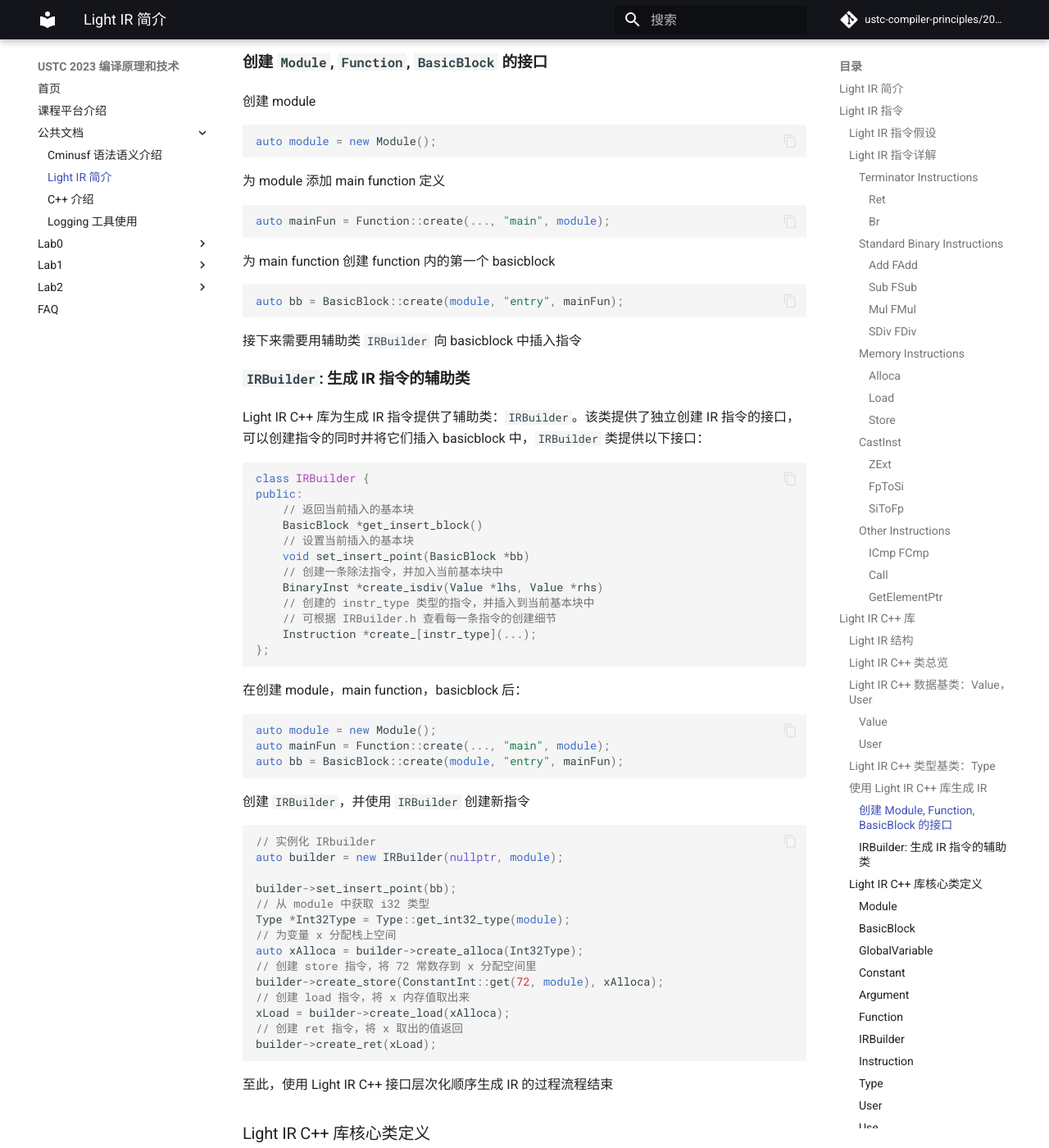
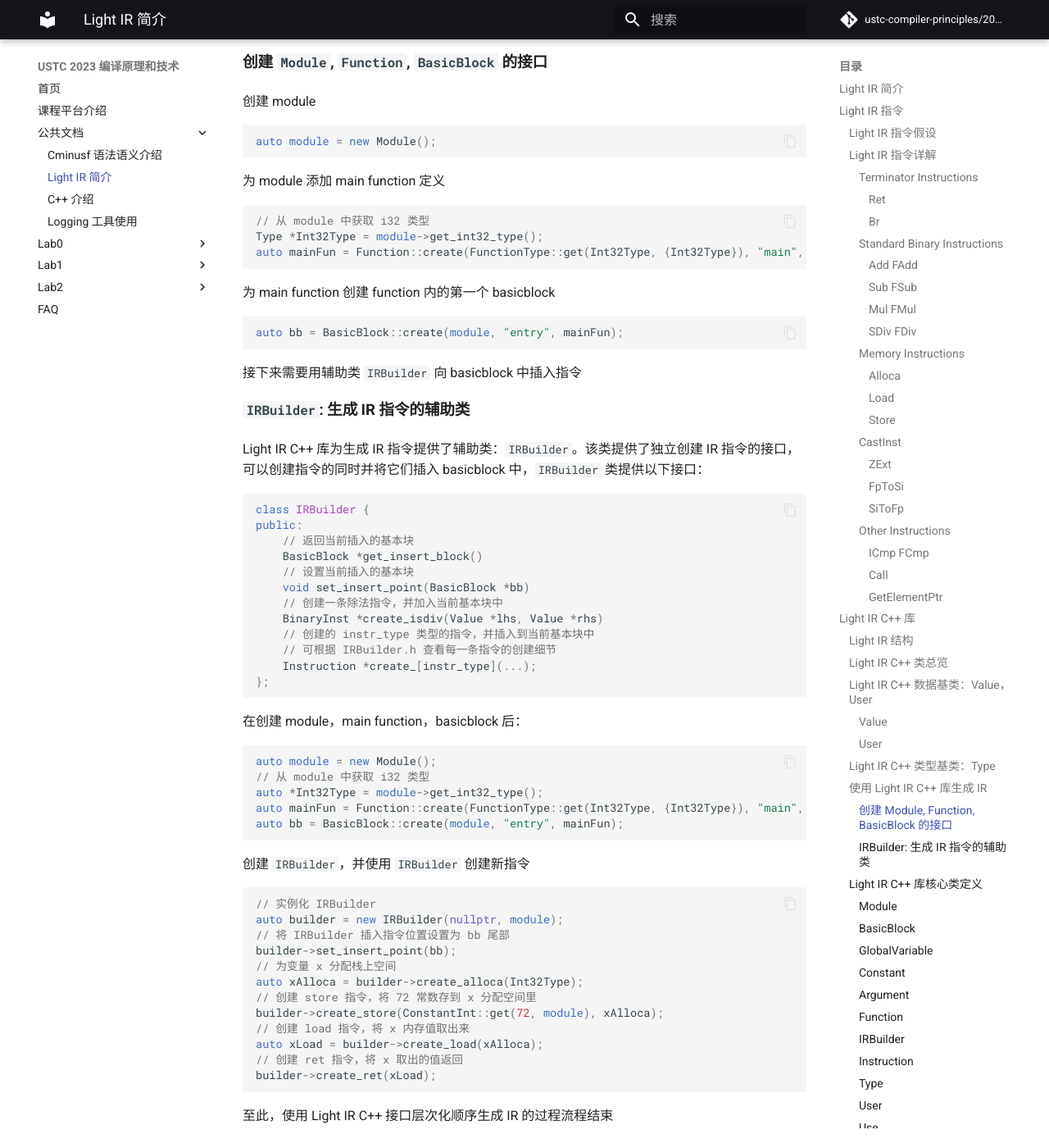
Before and after one commit to ustc-compiler-principles/2023, an MkDocs documentation site: the page built from docs/common/LightIR.md, in a window 1280 px wide and 1400 px high, scrolled down 10336 px. Shown: the whole window at 82% size. Built offline with MkDocs 1.6.1 and Material for MkDocs 9.7.7, drawn with Linux system fonts in a browser that asks for light colours; comment, search, counter and statistics services are not loaded.

Commit message:
update doc

````diff
--- a/docs/common/LightIR.md
+++ b/docs/common/LightIR.md
@@ -299,7 +299,9 @@ auto module = new Module();
 为 module 添加 main function 定义
 
 ```cpp
-auto mainFun = Function::create(..., "main", module);
+// 从 module 中获取 i32 类型
+Type *Int32Type = module->get_int32_type();
+auto mainFun = Function::create(FunctionType::get(Int32Type, {Int32Type}), "main", module);
 ```
 
 为 main function 创建 function 内的第一个 basicblock
@@ -333,25 +335,25 @@ public:
 
 ```cpp
 auto module = new Module();
-auto mainFun = Function::create(..., "main", module);
+// 从 module 中获取 i32 类型
+auto *Int32Type = module->get_int32_type();
+auto mainFun = Function::create(FunctionType::get(Int32Type, {Int32Type}), "main", module);
 auto bb = BasicBlock::create(module, "entry", mainFun);
 ```
 
 创建 `IRBuilder`，并使用 `IRBuilder` 创建新指令
 
 ```cpp
-// 实例化 IRbuilder
+// 实例化 IRBuilder
 auto builder = new IRBuilder(nullptr, module);
-
+// 将 IRBuilder 插入指令位置设置为 bb 尾部
 builder->set_insert_point(bb);
-// 从 module 中获取 i32 类型
-Type *Int32Type = Type::get_int32_type(module);
 // 为变量 x 分配栈上空间
 auto xAlloca = builder->create_alloca(Int32Type);
 // 创建 store 指令，将 72 常数存到 x 分配空间里
 builder->create_store(ConstantInt::get(72, module), xAlloca);
 // 创建 load 指令，将 x 内存值取出来
-xLoad = builder->create_load(xAlloca);
+auto xLoad = builder->create_load(xAlloca);
 // 创建 ret 指令，将 x 取出的值返回
 builder->create_ret(xLoad);
 ```
````
